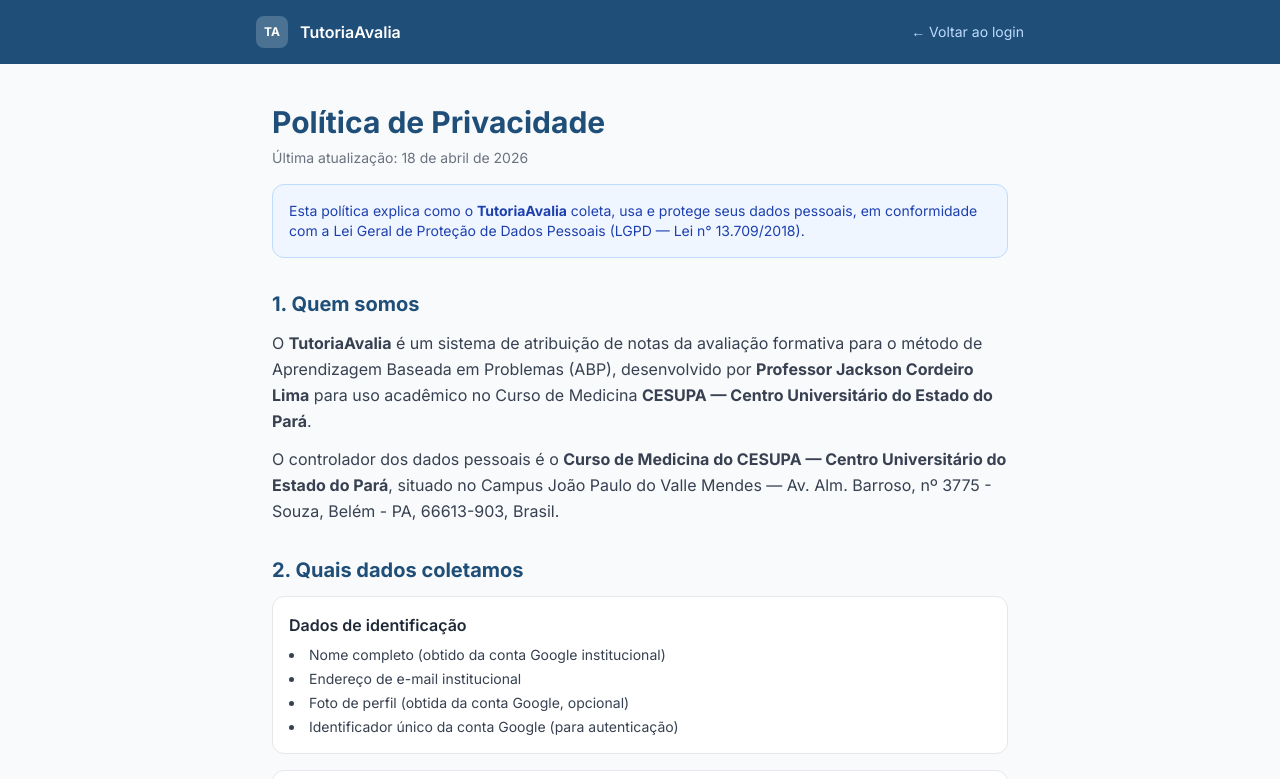
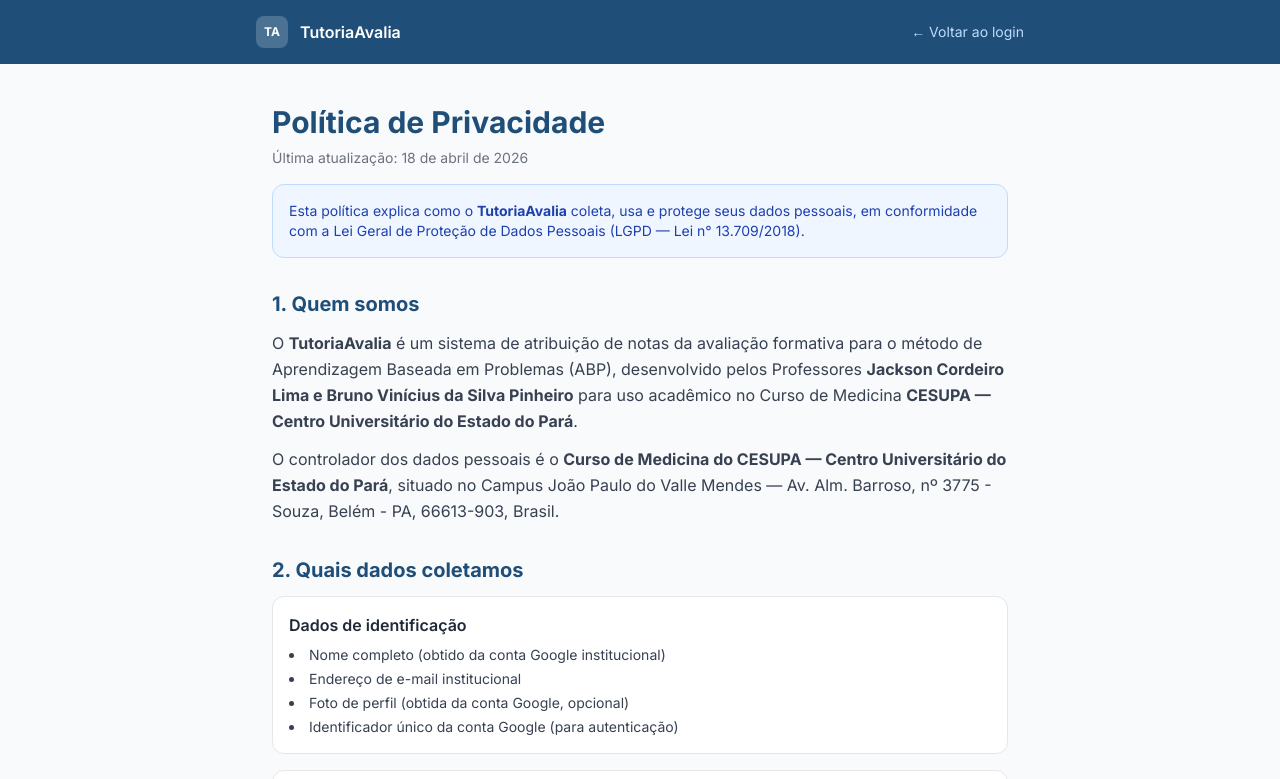
Before and after one commit to jacksonlima/tutoriaavalia, a Next.js app: page /privacidade in a window 1280 px wide. Shown: the top 779 px of the page. Built offline with nearby package versions, Linux system fonts and the light colour scheme.

Commit message:
fix(lgpd): adiciona Prof. Bruno Vinícius da Silva Pinheiro como codesenvolvedor

```diff
--- a/src/app/privacidade/page.tsx
+++ b/src/app/privacidade/page.tsx
@@ -65,8 +65,8 @@
             <h2 className="text-xl font-bold text-[#1F4E79] mb-3">1. Quem somos</h2>
             <p className="leading-relaxed">
               O <strong>TutoriaAvalia</strong> é um sistema de atribuição de notas da avaliação formativa para o método
-              de Aprendizagem Baseada em Problemas (ABP), desenvolvido por{' '}
-              <strong>{NOME_DPO}</strong> para uso acadêmico no Curso de Medicina{' '}
+              de Aprendizagem Baseada em Problemas (ABP), desenvolvido pelos Professores{' '}
+              <strong>Jackson Cordeiro Lima e Bruno Vinícius da Silva Pinheiro</strong> para uso acadêmico no Curso de Medicina{' '}
               <strong>{INSTITUICAO}</strong>.
             </p>
             <p className="leading-relaxed mt-3">
```
